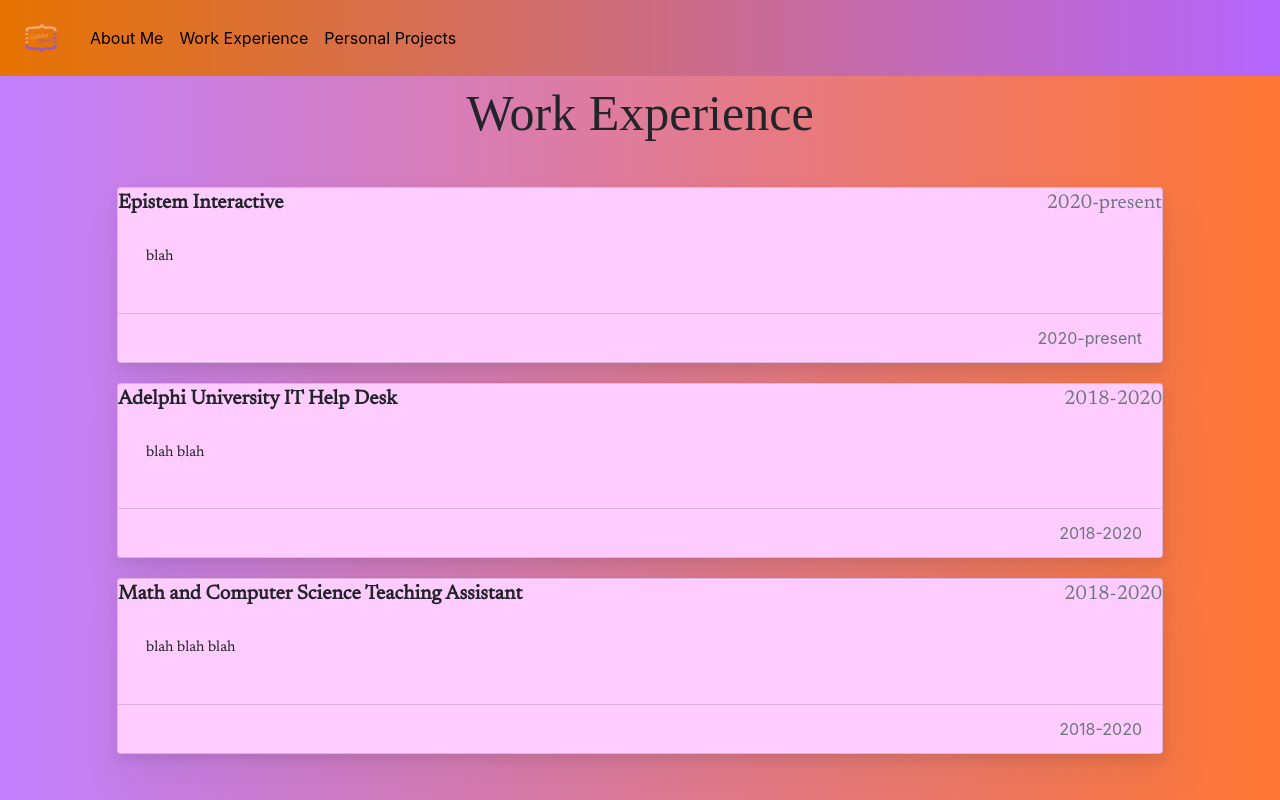
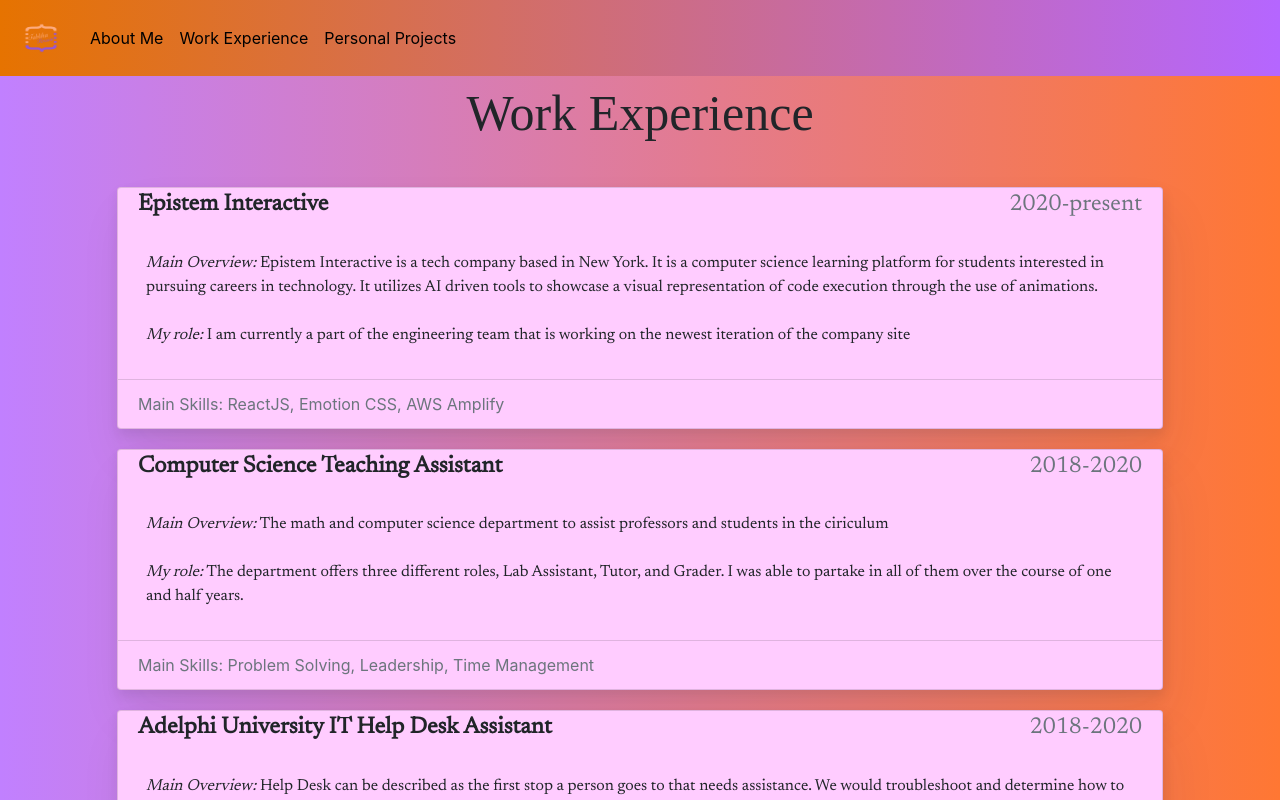
Before and after one commit to FablihaHossain/portfolio, a Next.js app: page /experience in a window 1280 px wide. Shown: the top 800 px of the page. Built offline with nearby package versions, Linux system fonts and the light colour scheme; a small style sheet from the web is missing; a web font is replaced by a local one.

Commit message:
updated css and data of experience cards

```diff
--- a/components/ExperienceCard.jsx
+++ b/components/ExperienceCard.jsx
@@ -1,4 +1,4 @@
-import React, { useState } from 'react';
+import React from 'react';
 import styled from '@emotion/styled';
 import { Button, Collapse, Card, CardBody, CardTitle, CardFooter, Row } from 'reactstrap';
 
@@ -16,17 +16,17 @@
 
 const WorkTitle = styled(CardTitle)({
     textAlign: 'left',
-    fontSize: '20px',
+    fontSize: '23px',
     marginBottom: '0px',
     fontFamily: 'Newsreader, serif'
 });
 
 const StyledBody = styled(CardBody)({
-
+    paddingBottom: '0.50rem'
 });
 
 const Description = styled.p({
-    fontSize: '15px',
+    fontSize: '16px',
     padding: '0.50rem',
     fontFamily: 'Newsreader, serif'
 });
@@ -35,7 +35,7 @@
     color: '#6c757d',
     padding: '0.75rem 1.25rem',
     backgroundColor: 'transparent',
-    textAlign: 'right'
+    textAlign: 'left'
 });
 
 const TheDurationText = styled.span({
@@ -44,16 +44,14 @@
 
 const Header = styled.div({
     display: 'flex',
-    justifyContent: 'space-between'
+    justifyContent: 'space-between',
+    paddingLeft: '20px',
+    paddingRight: '20px'
 });
 
-export default function ExperienceCard({ job, details, duration }) {
-    const [open, setIsOpen] = useState(false);
-    const toggle = () => setIsOpen(!open);
+export default function ExperienceCard({ job, details, myRole, duration, skills }) {
     return (
         <>
-            {/* <Button onClick={toggle}> {job} </Button>
-            <Collapse isOpen={open} > */}
             <StyledCard>
                 <WorkTitle>
                     <Header>
@@ -62,13 +60,16 @@
                     </Header>
                 </WorkTitle>
                 <StyledBody>
-                    <Description> {details}</Description>
+                    <Description>
+                        <i>Main Overview:</i> {details}
+                        <br></br><br></br>
+                        <i>My role:</i> {myRole}
+                    </Description>
                 </StyledBody>
                 <StyledFooter>
-                    {duration}
+                    Main Skills: {skills}
                 </StyledFooter>
             </StyledCard>
-            {/* </Collapse> */}
         </>
     )
 }
--- a/pages/experience.js
+++ b/pages/experience.js
@@ -21,19 +21,30 @@
             <Header> Work Experience</Header>
             <Jumbo>
                 <ExperienceCard
-                    job={'Epistem Interactive'}
-                    details={'blah'}
-                    duration={'2020-present'}
+                    job='Epistem Interactive'
+                    details="Epistem Interactive is a tech company based in New York. It is a computer science learning
+                    platform for students interested in pursuing careers in technology. It utilizes AI driven tools to showcase a visual representation of
+                    code execution through the use of animations."
+                    myRole="I am currently a part of the engineering team that is working on the newest iteration of the company site"
+                    duration='2020-present'
+                    skills="ReactJS, Emotion CSS, AWS Amplify"
                 ></ExperienceCard>
                 <ExperienceCard
-                    job={'Adelphi University IT Help Desk'}
-                    details={'blah blah'}
-                    duration={'2018-2020'}
+                    job='Computer Science Teaching Assistant'
+                    details="The math and computer science department to assist professors and students in the ciriculum"
+                    myRole="The department offers three different roles, Lab Assistant, Tutor, and Grader. I was able to partake in all of them
+                    over the course of one and half years."
+                    duration='2018-2020'
+                    skills="Problem Solving, Leadership, Time Management"
                 ></ExperienceCard>
                 <ExperienceCard
-                    job={'Math and Computer Science Teaching Assistant'}
-                    details={'blah blah blah'}
-                    duration={'2018-2020'}
+                    job='Adelphi University IT Help Desk Assistant'
+                    details="Help Desk can be described as the first stop a person goes to that needs assistance.
+                    We would troubleshoot and determine how to go about resolving the issue."
+                    myRole="I was a help desk assistant and lab consultant. Both were crucial roles, where one would assist customers face to face while the
+                    other consulted with them over the phone."
+                    duration='2018-2020'
+                    skills="Adaptability, Communication, Customer Service, Team Working"
                 ></ExperienceCard>
             </Jumbo>
         </>
```
